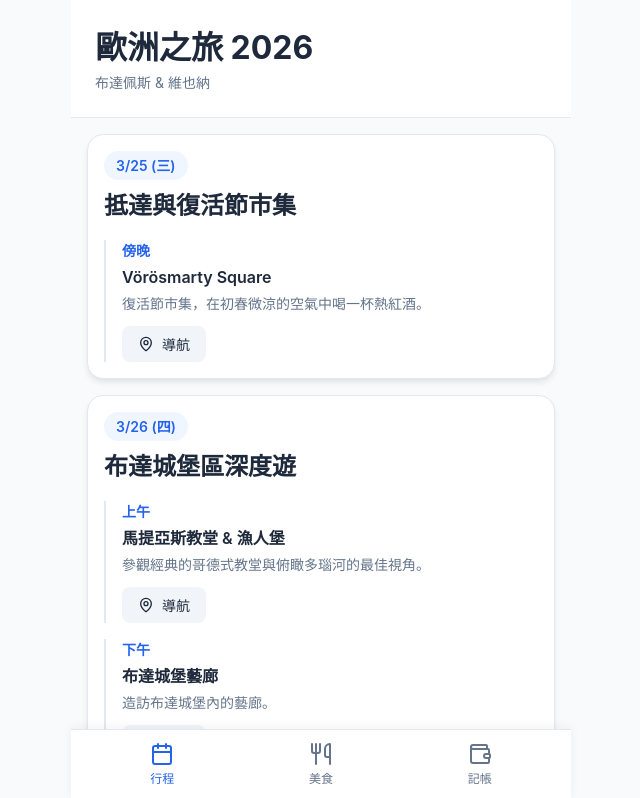
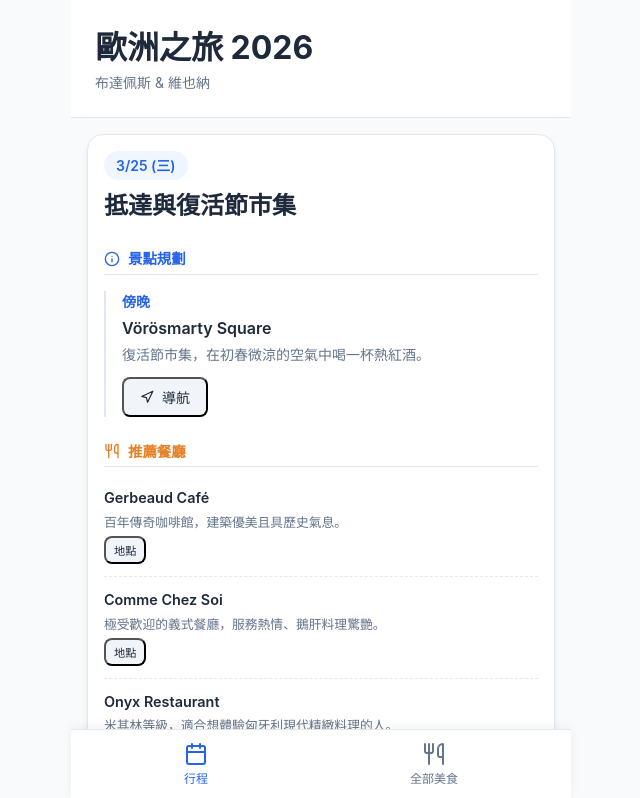
Before and after one commit to bbfishes/europe-trip-companion, a React (Vite) app: page / in a window 1280 px wide. Shown: the top 798 px of the page, without its empty margins (319-959 px from the left). Built offline with nearby package versions, Linux system fonts and the light colour scheme.

Commit message:
Remove expenses, add daily restaurant suggestions (3+ per day)

```diff
--- a/src/App.jsx
+++ b/src/App.jsx
@@ -1,42 +1,9 @@
-import React, { useState, useEffect } from 'react';
-import { itinerary, restaurants } from './data';
-import { Calendar, MapPin, Utensils, Wallet, Map as MapIcon, ChevronRight, ExternalLink } from 'lucide-react';
+import React, { useState } from 'react';
+import { itinerary } from './data';
+import { Calendar, MapPin, Utensils, Navigation, ChevronRight, Info } from 'lucide-react';
 
 function App() {
   const [activeTab, setActiveTab] = useState('itinerary');
-  const [expenses, setExpenses] = useState([]);
-  const [expName, setExpName] = useState('');
-  const [expAmount, setExpAmount] = useState('');
-
-  // Load expenses from LocalStorage
-  useEffect(() => {
-    const saved = localStorage.getItem('trip_expenses');
-    if (saved) setExpenses(JSON.parse(saved));
-  }, []);
-
-  // Save expenses
-  useEffect(() => {
-    localStorage.setItem('trip_expenses', JSON.stringify(expenses));
-  }, [expenses]);
-
-  const addExpense = () => {
-    if (!expName || !expAmount) return;
-    const newExp = {
-      id: Date.now(),
-      name: expName,
-      amount: parseFloat(expAmount),
-      date: new Date().toLocaleDateString()
-    };
-    setExpenses([newExp, ...expenses]);
-    setExpName('');
-    setExpAmount('');
-  };
-
-  const deleteExpense = (id) => {
-    setExpenses(expenses.filter(e => e.id !== id));
-  };
-
-  const totalExpense = expenses.reduce((sum, e) => sum + e.amount, 0);
 
   const openMaps = (loc, lat, lng) => {
     const url = `https://www.google.com/maps/search/?api=1&query=${lat},${lng}`;
@@ -57,6 +24,8 @@ function App() {
               <div key={idx} className="card">
                 <div className="date-badge">{day.date} ({day.day})</div>
                 <h2>{day.title}</h2>
+
+                <div className="section-title"><Info size={16} /> 景點規劃</div>
                 {day.activities.map((act, aIdx) => (
                   <div key={aIdx} className="activity">
                     <div className="activity-time">{act.time}</div>
@@ -64,10 +33,25 @@ function App() {
                     <div className="activity-desc">{act.desc}</div>
                     {act.note && <div className="note-box">💡 {act.note}</div>}
                     <button className="maps-btn" onClick={() => openMaps(act.location, act.lat, act.lng)}>
-                      <MapPin size={16} /> 導航
+                      <Navigation size={14} /> 導航
                     </button>
                   </div>
                 ))}
+
+                <div className="section-title" style={{ marginTop: '1.5rem', color: '#e67e22' }}>
+                  <Utensils size={16} /> 推薦餐廳
+                </div>
+                <div className="dining-list">
+                  {day.dining.map((res, rIdx) => (
+                    <div key={rIdx} className="dining-item">
+                      <div className="dining-name">{res.name}</div>
+                      <div className="dining-desc">{res.desc}</div>
+                      <button className="maps-btn small" onClick={() => openMaps(res.name, res.lat, res.lng)}>
+                        地點
+                      </button>
+                    </div>
+                  ))}
+                </div>
               </div>
             ))}
           </div>
@@ -75,13 +59,12 @@ function App() {
 
         {activeTab === 'dining' && (
           <div className="tab-dining">
-            <h2>美食清單</h2>
-            <p style={{ marginBottom: '1.5rem', color: '#64748b' }}>布達佩斯與維也納精選餐廳</p>
-            {restaurants.map((res, idx) => (
+            <h2>美食匯整</h2>
+            <p style={{ marginBottom: '1.5rem', color: '#64748b' }}>旅程中所有的推薦餐廳</p>
+            {itinerary.map((day) => day.dining).flat().map((res, idx) => (
               <div key={idx} className="card">
                 <div style={{ display: 'flex', justifyContent: 'space-between', alignItems: 'center' }}>
                   <h3>{res.name}</h3>
-                  <span style={{ fontSize: '0.75rem', background: '#f1f5f9', padding: '0.2rem 0.5rem', borderRadius: '4px' }}>{res.city}</span>
                 </div>
                 <p className="activity-desc" style={{ marginTop: '0.5rem' }}>{res.desc}</p>
                 <button className="maps-btn" onClick={() => openMaps(res.name, res.lat, res.lng)}>
@@ -89,61 +72,6 @@ function App() {
                 </button>
               </div>
             ))}
-          </div>
-        )}
-
-        {activeTab === 'expenses' && (
-          <div className="tab-expenses">
-            <div className="total-box">
-              <div style={{ fontSize: '0.875rem', opacity: 0.9 }}>目前總支出</div>
-              <div style={{ fontSize: '2rem', fontWeight: 'bold' }}>€ {totalExpense.toFixed(2)}</div>
-            </div>
-
-            <div className="card" style={{ marginTop: '1.5rem' }}>
-              <h3>新增記帳</h3>
-              <div className="expense-input-group" style={{ marginTop: '1rem' }}>
-                <input
-                  type="text"
-                  placeholder="項目 (如: 晚餐)"
-                  value={expName}
-                  onChange={(e) => setExpName(e.target.value)}
-                />
-                <input
-                  type="number"
-                  placeholder="金額 (€)"
-                  value={expAmount}
-                  onChange={(e) => setExpAmount(e.target.value)}
-                />
-              </div>
-              <button style={{ width: '100%' }} onClick={addExpense}>新增</button>
-            </div>
-
-            <div className="card">
-              <h3>紀錄明細</h3>
-              <div style={{ marginTop: '1rem' }}>
-                {expenses.length === 0 ? (
-                  <p style={{ textAlign: 'center', color: '#64748b', padding: '1rem' }}>尚無紀錄</p>
-                ) : (
-                  expenses.map(e => (
-                    <div key={e.id} className="expense-item">
-                      <div>
-                        <div style={{ fontWeight: 600 }}>{e.name}</div>
-                        <div style={{ fontSize: '0.75rem', color: '#64748b' }}>{e.date}</div>
-                      </div>
-                      <div style={{ display: 'flex', alignItems: 'center', gap: '1rem' }}>
-                        <span style={{ fontWeight: 'bold' }}>€{e.amount.toFixed(2)}</span>
-                        <button
-                          style={{ background: '#fee2e2', color: '#ef4444', padding: '0.25rem 0.5rem', fontSize: '0.75rem' }}
-                          onClick={() => deleteExpense(e.id)}
-                        >
-                          刪除
-                        </button>
-                      </div>
-                    </div>
-                  ))
-                )}
-              </div>
-            </div>
           </div>
         )}
       </main>
@@ -155,11 +83,7 @@ function App() {
         </div>
         <div className={`nav-item ${activeTab === 'dining' ? 'active' : ''}`} onClick={() => setActiveTab('dining')}>
           <Utensils size={24} />
-          <span>美食</span>
-        </div>
-        <div className={`nav-item ${activeTab === 'expenses' ? 'active' : ''}`} onClick={() => setActiveTab('expenses')}>
-          <Wallet size={24} />
-          <span>記帳</span>
+          <span>全部美食</span>
         </div>
       </nav>
     </div>
--- a/src/data.js
+++ b/src/data.js
@@ -11,6 +11,11 @@ export const itinerary = [
         lat: 47.4967,
         lng: 19.0504
       }
+    ],
+    dining: [
+      { name: 'Gerbeaud Café', desc: '百年傳奇咖啡館，建築優美且具歷史氣息。', lat: 47.4969, lng: 19.0503 },
+      { name: 'Comme Chez Soi', desc: '極受歡迎的義式餐廳，服務熱情、鵝肝料理驚艷。', lat: 47.4957, lng: 19.0515 },
+      { name: 'Onyx Restaurant', desc: '米其林等級，適合想體驗匈牙利現代精緻料理的人。', lat: 47.4968, lng: 19.0502 }
     ]
   },
   {
@@ -39,6 +44,11 @@ export const itinerary = [
         lat: 47.4979,
         lng: 19.0494
       }
+    ],
+    dining: [
+      { name: 'Ruszwurm Cukrászda', desc: '布達佩斯最古老的甜點店，必點奶油蛋糕。', lat: 47.5015, lng: 19.0335 },
+      { name: '21 Hungarian Kitchen', desc: '以現代手法詮釋傳統匈牙利菜，氛圍輕鬆。', lat: 47.5025, lng: 19.0322 },
+      { name: 'Baltazár Grill', desc: '位於城堡區內，炭火烤肉和優質葡萄酒的絕佳選擇。', lat: 47.5034, lng: 19.0305 }
     ]
   },
   {
@@ -61,6 +71,11 @@ export const itinerary = [
         lat: 47.4968,
         lng: 19.0631
       }
+    ],
+    dining: [
+      { name: 'Mazel Tov', desc: '猶太區最美的中東風格餐廳，綠意盎然。', lat: 47.5005, lng: 19.0664 },
+      { name: 'Két Szerecsen', desc: '復古咖啡館氛圍，早午餐與 tapas 皆出色。', lat: 47.5036, lng: 19.0592 },
+      { name: 'Bors Gastro Bar', desc: '超人氣街頭美食，創意濃湯與熱壓三明治。', lat: 47.497, lng: 19.063 }
     ]
   },
   {
@@ -83,6 +98,11 @@ export const itinerary = [
         lat: 48.2084,
         lng: 16.3731
       }
+    ],
+    dining: [
+      { name: 'Figlmüller Bäckerstraße', desc: '以「維也納比臉大豬排」聞名，務必預約。', lat: 48.2091, lng: 16.3742 },
+      { name: 'Plachutta Wollzeile', desc: '維也納水煮牛 (Tafelspitz) 的代名詞，傳統美味。', lat: 48.2085, lng: 16.3788 },
+      { name: 'Café Central', desc: '世界名氣最高的咖啡館之一，曾是眾多名人的聚會地。', lat: 48.2104, lng: 16.3654 }
     ]
   },
   {
@@ -93,11 +113,16 @@ export const itinerary = [
       {
         time: '全天',
         location: '熊布朗宮 (Schönbrunn Palace)',
-        desc: '週日店家休息，但博物館與皇宮照常開放，是參觀華麗建築的最佳時機。',
+        desc: '週日店家休息，但博物館與皇宮照常開放。',
         lat: 48.1848,
         lng: 16.3122,
         note: '週日超市不營業，急需可去維也納總站。'
       }
+    ],
+    dining: [
+      { name: 'Brandauers Schlossbräu', desc: '就在皇宮附近，傳統奧式釀酒餐廳，份量十足。', lat: 48.1878, lng: 16.3015 },
+      { name: 'Meierei im Stadtpark', desc: '精緻的奧地利菜餚，起司選擇極多且環境優美。', lat: 48.2037, lng: 16.3803 },
+      { name: 'Café Residenz', desc: '皇宮內的咖啡廳，可以在此看傳統蘋果捲的製作秀。', lat: 48.1865, lng: 16.3128 }
     ]
   },
   {
@@ -126,6 +151,11 @@ export const itinerary = [
         lat: 48.203,
         lng: 16.3691
       }
+    ],
+    dining: [
+      { name: 'Neni am Naschmarkt', desc: '市場內的人氣店，提供非常現代的地中海料理。', lat: 48.1985, lng: 16.3605 },
+      { name: 'Salm Bräu', desc: '美景宮附近，推薦烤豬肋排與其自釀啤酒。', lat: 48.1952, lng: 16.3814 },
+      { name: 'Gastwirtschaft Wratschko', desc: '非常有氛圍的當地小酒館，深受本地人喜愛。', lat: 48.2045, lng: 16.3532 }
     ]
   },
   {
@@ -143,10 +173,15 @@ export const itinerary = [
       {
         time: '下午',
         location: '蓋勒特山 (Gellért Hill)',
-        desc: '俯瞰夕陽下的多瑙河與橫跨兩岸的橋樑。',
+        desc: '俯瞰夕陽下的多瑙河。',
         lat: 47.4867,
         lng: 19.0483
       }
+    ],
+    dining: [
+      { name: 'Borkonyha Winekitchen', desc: '米其林一星，葡萄酒單極為豐富且水準極高。', lat: 47.5002, lng: 19.053 },
+      { name: 'Menza', desc: '帶有復古感的現代餐廳，CP值極高的匈牙利菜。', lat: 47.5034, lng: 19.0612 },
+      { name: 'Zeller Bistro', desc: '熱情友好的氣氛，主打匈牙利在地小農食材。', lat: 47.502, lng: 19.054 }
     ]
   },
   {
@@ -157,7 +192,7 @@ export const itinerary = [
       {
         time: '上午',
         location: '中央市場 (Great Market Hall)',
-        desc: '購買貴腐酒 (Tokaji)、紅椒粉、鵝肝醬等伴手禮。',
+        desc: '購買貴腐酒 (Tokaji)、紅椒粉、鵝肝醬等。',
         lat: 47.4871,
         lng: 19.0585
       },
@@ -166,8 +201,7 @@ export const itinerary = [
         location: '國會大廈',
         desc: '參觀國會大廈 (需先預約導覽)。',
         lat: 47.5071,
-        lng: 19.0456,
-        note: '建議 1 個月前預約票券。'
+        lng: 19.0456
       },
       {
         time: '傍晚',
@@ -176,6 +210,11 @@ export const itinerary = [
         lat: 47.5181,
         lng: 19.0814
       }
+    ],
+    dining: [
+      { name: 'Gundel Cafe Patisserie Restaurant', desc: '匈牙利傳奇級名店，塞切尼溫泉旁的優雅選擇。', lat: 47.5173, lng: 19.0788 },
+      { name: 'New York Café', desc: '被譽為世界最美，華麗到令人屏息，適合下午茶。', lat: 47.5002, lng: 19.0706 },
+      { name: 'Párisi Passage Café', desc: '在絕美拱廊下的午餐，視覺與味覺的雙重饗宴。', lat: 47.4932, lng: 19.0548 }
     ]
   },
   {
@@ -189,22 +228,12 @@ export const itinerary = [
         desc: '享受一個慢步調的早晨。',
         lat: 47.495,
         lng: 19.05
-      },
-      {
-        time: '中午',
-        location: '100E 機場巴士站',
-        desc: '搭乘巴士直達機場 (BUD)。',
-        lat: 47.4979,
-        lng: 19.0503,
-        note: '車資需額外購買專用票。'
       }
+    ],
+    dining: [
+      { name: 'Deryne Bisztro', desc: '布達側的名店，氛圍優雅，早午餐的最佳選擇。', lat: 47.4975, lng: 19.0285 },
+      { name: 'Anyam Dobolta', desc: '精緻的本地早餐店，溫馨且食物天然。', lat: 47.494, lng: 19.041 },
+      { name: 'Szimply', desc: '隱身小巷中，創意十足的健康現代早午餐。', lat: 47.4945, lng: 19.0535 }
     ]
   }
 ];
-
-export const restaurants = [
-  { name: 'New York Café', city: 'Budapest', desc: '世界最美咖啡館', lat: 47.5002, lng: 19.0706 },
-  { name: 'Cafe Sacher', city: 'Vienna', desc: '原創薩赫蛋糕', lat: 48.2039, lng: 16.3697 },
-  { name: 'Szimpla Kert', city: 'Budapest', desc: '廢墟酒吧鼻祖', lat: 47.4968, lng: 19.0631 },
-  { name: 'Figlmüller', city: 'Vienna', desc: '維也納比臉大豬排', lat: 48.2091, lng: 16.3742 }
-];
--- a/src/index.css
+++ b/src/index.css
@@ -143,41 +143,44 @@ body {
   width: fit-content;
 }
 
-/* Expense Tracker */
-.expense-input-group {
+.section-title {
   display: flex;
+  align-items: center;
   gap: 0.5rem;
-  margin-bottom: 1rem;
+  font-weight: 700;
+  font-size: 0.9rem;
+  margin-top: 1.5rem;
+  color: var(--primary);
+  border-bottom: 1px solid var(--border);
+  padding-bottom: 0.25rem;
 }
 
-input {
-  flex: 1;
-  padding: 0.5rem;
-  border: 1px solid var(--border);
-  border-radius: 0.5rem;
+.dining-list {
+  margin-top: 0.5rem;
 }
 
-button {
-  background: var(--primary);
-  color: white;
-  border: none;
-  padding: 0.5rem 1rem;
-  border-radius: 0.5rem;
-  cursor: pointer;
+.dining-item {
+  padding: 0.75rem 0;
+  border-bottom: 1px dashed var(--border);
 }
 
-.expense-item {
-  display: flex;
-  justify-content: space-between;
-  padding: 0.5rem 0;
-  border-bottom: 1px solid var(--border);
+.dining-item:last-child {
+  border-bottom: none;
 }
 
-.total-box {
-  background: var(--primary);
-  color: white;
-  padding: 1rem;
-  border-radius: 1rem;
-  text-align: center;
-  margin-top: 1rem;
+.dining-name {
+  font-weight: 600;
+  font-size: 0.9rem;
 }
+
+.dining-desc {
+  font-size: 0.8rem;
+  color: var(--text-light);
+  margin: 0.25rem 0;
+}
+
+.maps-btn.small {
+  padding: 0.25rem 0.5rem;
+  font-size: 0.7rem;
+  margin-top: 0.25rem;
+}
```
